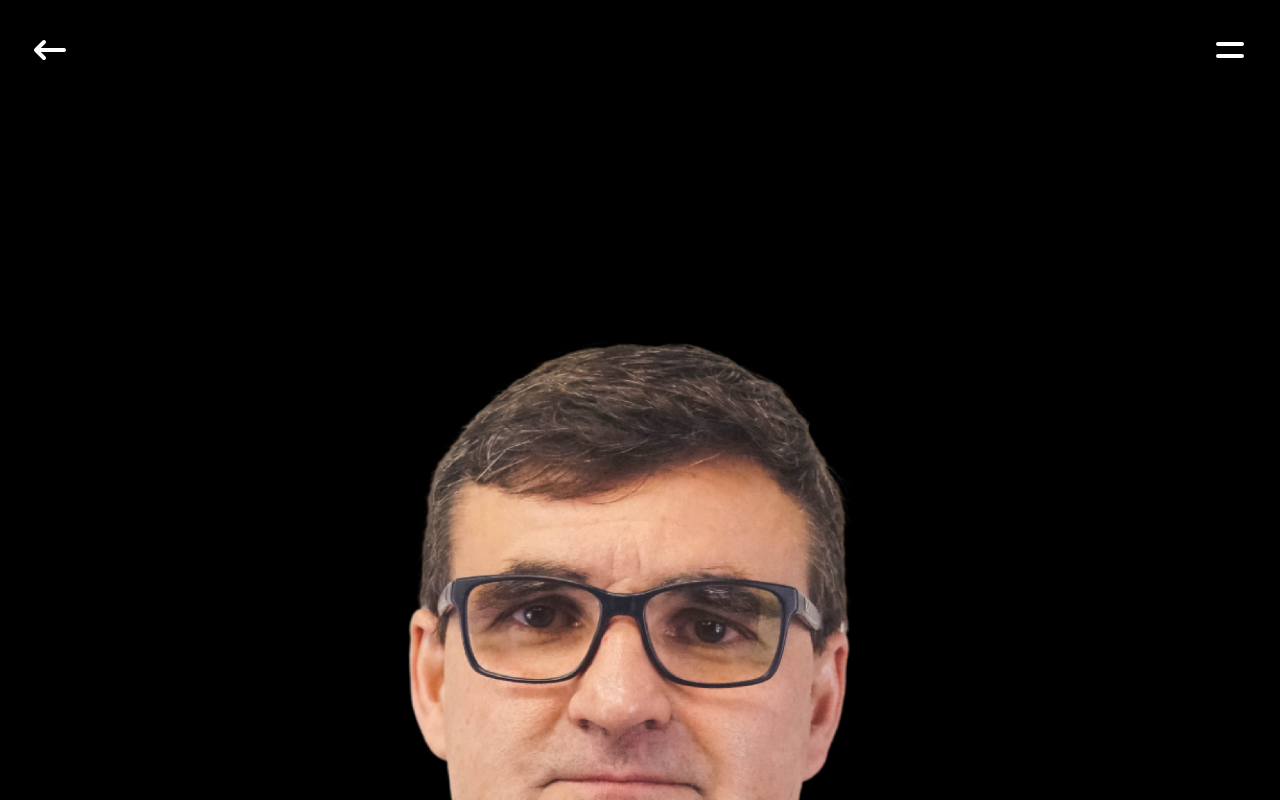
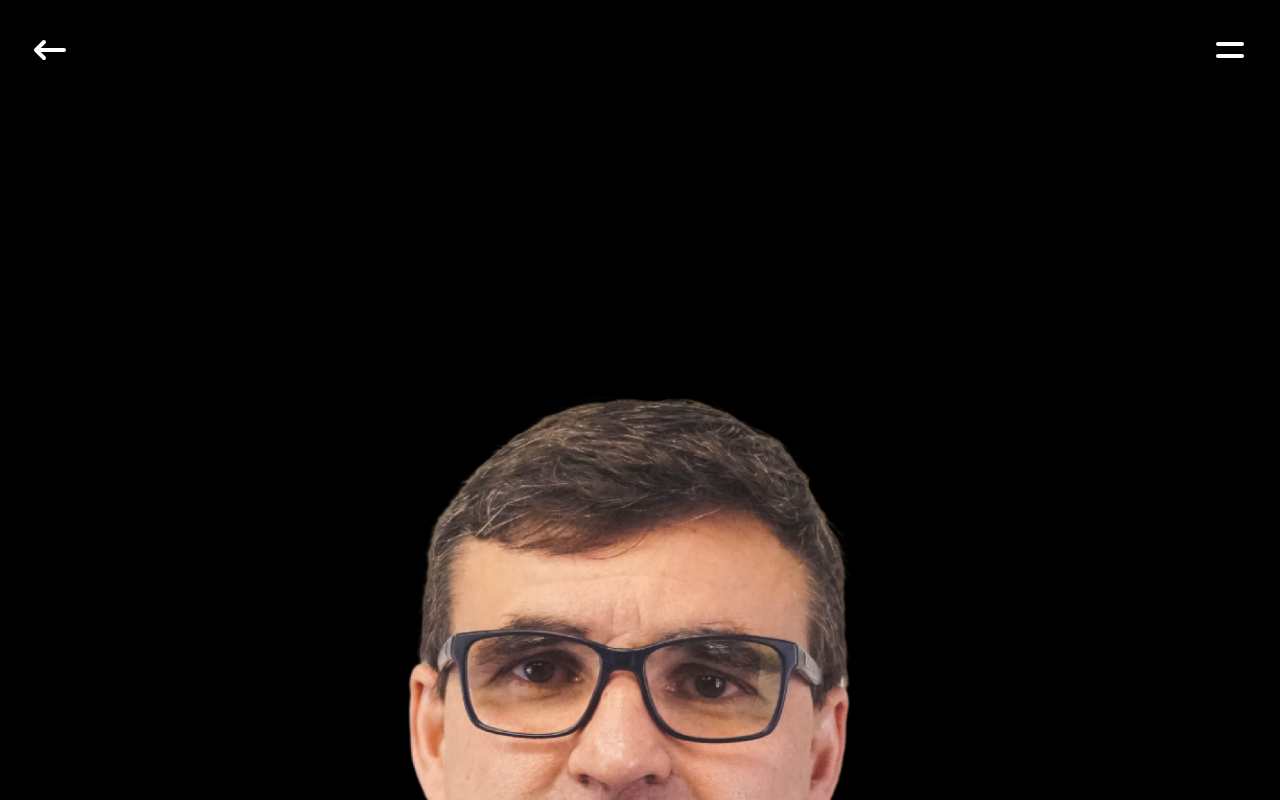
Before and after one commit to luizpaulolppa/site-quadrienal, a React (Create React App) app: page /everson-braga in a window 1280 px wide. Shown: the top 800 px of the page. Built offline with nearby package versions, Linux system fonts and the light colour scheme.

Commit message:
fix images

```diff
--- a/src/pages/EversonBraga/styles.ts
+++ b/src/pages/EversonBraga/styles.ts
@@ -18,7 +18,7 @@ export const ImageContainer = styled.div`
 
   img {
     width: 100%;
-    margin-top: -90px;
+    margin-top: -35px;
   }
 `;
 
--- a/src/pages/MarcosJunior/styles.ts
+++ b/src/pages/MarcosJunior/styles.ts
@@ -19,7 +19,7 @@ export const ImageContainer = styled.div`
 
   img {
     width: 100%;
-    margin-top: -90px;
+    margin-top: -70x;
   }
 `;
 
--- a/src/pages/RogerioGurniak/styles.ts
+++ b/src/pages/RogerioGurniak/styles.ts
@@ -18,7 +18,7 @@ export const ImageContainer = styled.div`
 
   img {
     width: 100%;
-    margin-top: -90px;
+    margin-top: -35px;
   }
 `;
 
```
